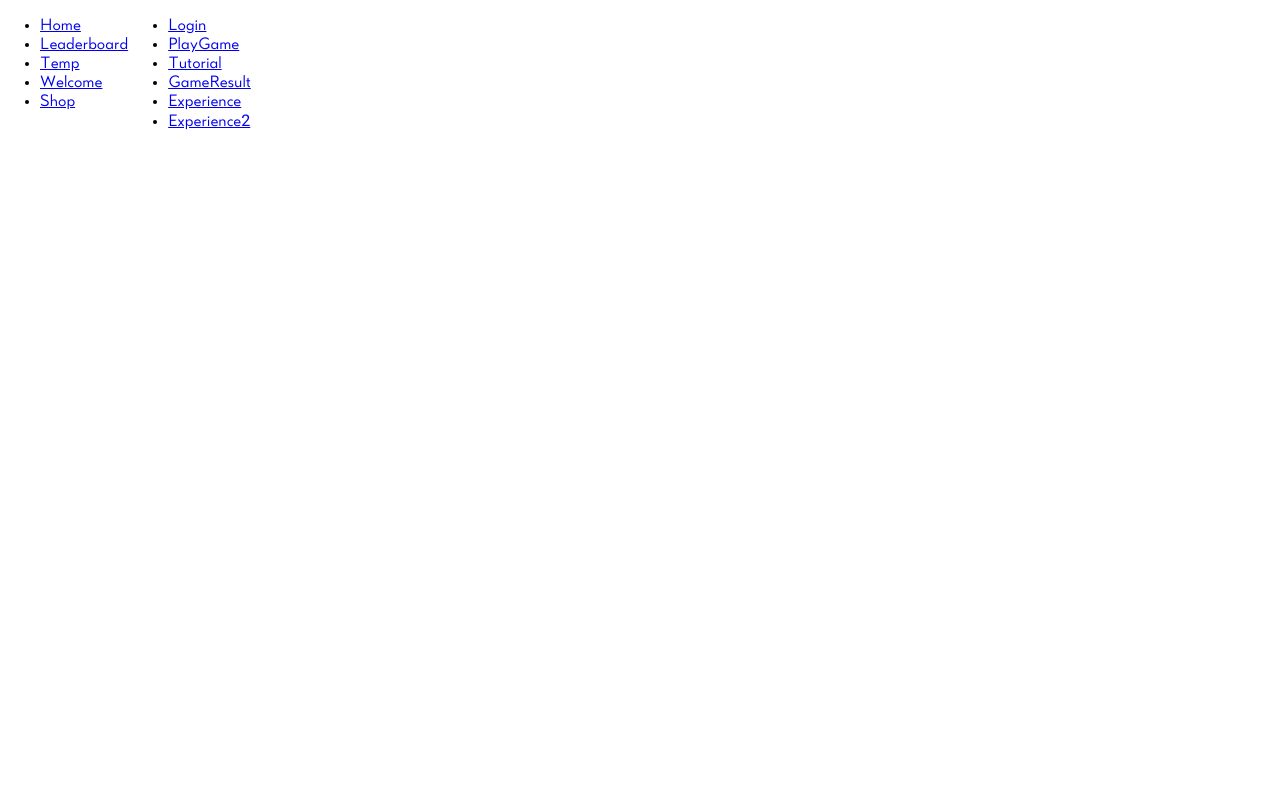
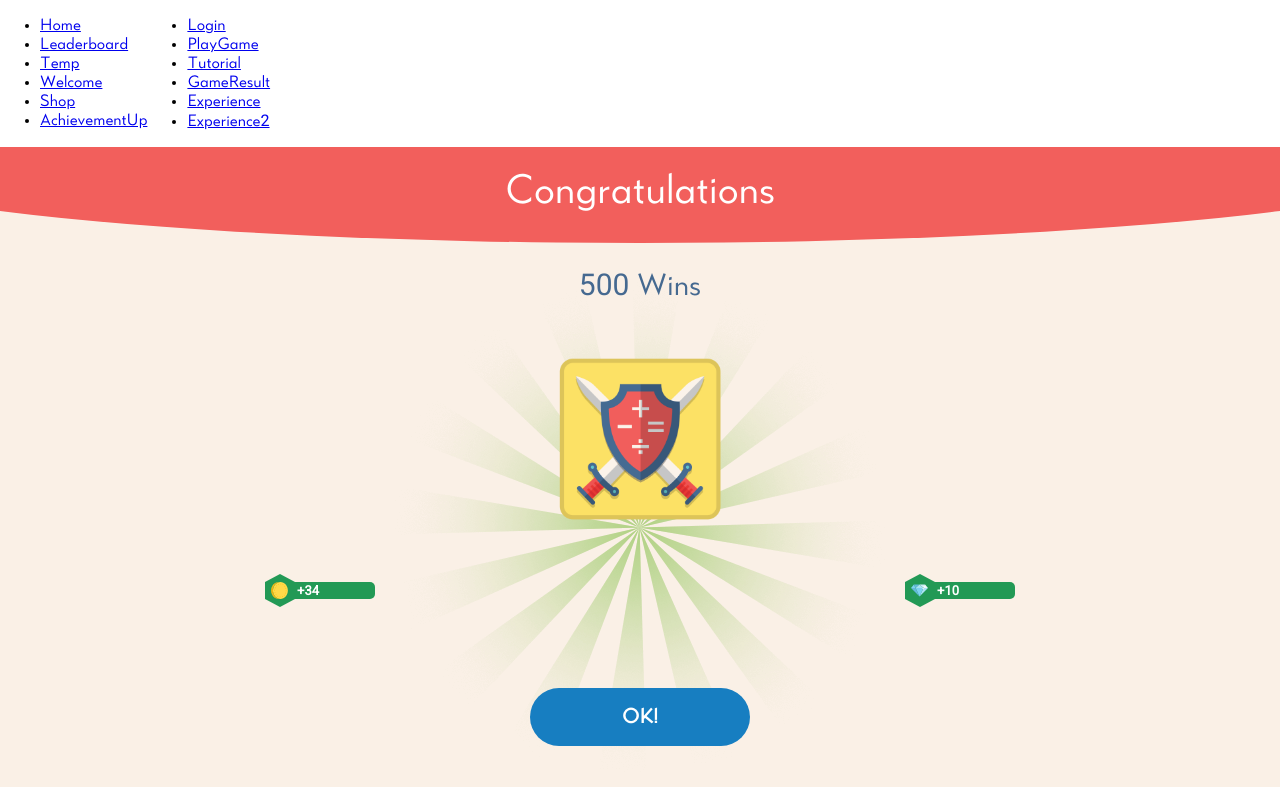
Before and after one commit to Knorcedger/math-fights-design, a React (Create React App) app: page /achievementUp in a window 1280 px wide. Built offline with nearby package versions, Linux system fonts and the light colour scheme.

Commit message:
Added AchievementUp

```diff
--- a/src/App.js
+++ b/src/App.js
@@ -16,6 +16,7 @@ import GameResult from './gameResult/gameResult';
 import Shop from './shop/shop';
 import Experience from './experience/experience';
 import Experience2 from './experience/experience2';
+import AchievementUp from './achievementUp/achievementUp';
 
 class App extends Component {
 
@@ -60,6 +61,7 @@ class App extends Component {
                   <li><Link to='/temp'>Temp</Link></li>
                   <li><Link to='/welcome'>Welcome</Link></li>
                   <li><Link to='/shop'>Shop</Link></li>
+                  <li><Link to='/achievementUp'>AchievementUp</Link></li>
                 </ul>
                 <ul>
                   <li><Link to='/login'>Login</Link></li>
@@ -83,6 +85,7 @@ class App extends Component {
           <Route path='/shop' component={Shop} />
           <Route path='/experience' component={Experience} />
           <Route path='/experience2' component={Experience2} />
+          <Route path='/achievementUp' component={AchievementUp} />
         </div>
       </Router>
     );
--- /dev/null
+++ b/src/achievementUp/achievementUp.js
@@ -0,0 +1,143 @@
+import React from 'react';
+import styled from 'styled-components';
+
+// components
+import Button from '../components/Button/Button';
+import Hexagon from '../components/Hexagon/Hexagon';
+import Smile from '../components/Smile/Smile';
+
+// assets
+import coin from '../assets/images/coin.svg';
+import diamond from '../assets/images/diamond.svg';
+import logo from '../assets/images/logo.png';
+import rays from '../assets/images/rays.png';
+
+// modules
+import colors from '../modules/colors';
+
+const Container = styled.div`
+  background-color: ${colors.red};
+  overflow-x: hidden;
+`;
+
+const Body = styled.div`
+  position: relative;
+`;
+
+const InSmile = styled.div`
+  width: 100%;
+  height: ${props => props.height};
+  display: flex;
+  justify-content: center;
+`;
+
+const Content = styled.div`
+  background-color: linen;
+  background-image: url(${rays});
+  background-repeat: no-repeat;
+  background-position: center;
+  height: 500px;
+  display: flex;
+  flex-direction: column;
+  justify-content: space-between;
+  align-items: center;
+  min-height: 10vh;
+  padding-bottom: 20px;
+`;
+
+const Header = styled.div`
+  font-size: 40px;
+  color: ${colors.white};
+  margin-top: 20px;
+`;
+
+const Info = styled.div`
+  font-size: 30px;
+  color: ${colors.darkBlue};
+  margin-bottom: 50px;
+`;
+
+const LogoContainer = styled.div`
+  display: flex;
+  justify-content: center;
+  align-items: center;
+  width: 300px;
+  height: 300px;
+`;
+
+const Logo = styled.div`
+  background: url(${logo});
+  background-size: contain;
+  background-position: center;
+  background-repeat: no-repeat;
+  width: 100%;
+  height: 100%;
+`;
+
+const RewardContainer = styled.div`
+  display: flex;
+  justify-content: space-around;
+  width: 100%;
+  margin-top: 50px;
+`;
+
+const ButtonWrapper = styled.div`
+  display: flex;
+  flex-direction: column;
+  justify-content: space-between;
+  height: 140px;
+  margin-top: 80px;
+`;
+
+/**
+ * This is the initial view that will run and check if the user is already loggd in:
+ */
+const AchievementUp = () => (
+  <Container>
+    <Smile colorUp={colors.red} colorDown={colors.linen} height='120px' />
+    <Body>
+      <InSmile height='120px'>
+        <Header>Congratulations</Header>
+      </InSmile>
+      <Content>
+        <Info>500 Wins</Info>
+        <LogoContainer>
+          <Logo />
+        </LogoContainer>
+        <RewardContainer>
+          <Hexagon
+            bar={true}
+            barColor={colors.green}
+            barPercent={0}
+            barSize={80}
+            barText='+34'
+            image={coin}
+            mainColor={colors.green}
+            size={30}
+          />
+          <Hexagon
+            bar={true}
+            barColor={colors.green}
+            barPercent={0}
+            barSize={80}
+            barText='+10'
+            image={diamond}
+            mainColor={colors.green}
+            size={30}
+          />
+        </RewardContainer>
+        <ButtonWrapper>
+          <Button
+            backgroundColor={colors.blue}
+            text='OK!'
+            textColor={colors.white}
+            width={180}
+            onClick={() => {}}
+          />
+        </ButtonWrapper>
+      </Content>
+    </Body>
+  </Container>
+);
+
+export default AchievementUp;
```
Also changed, not shown: src/assets/images/rays.png (added).
